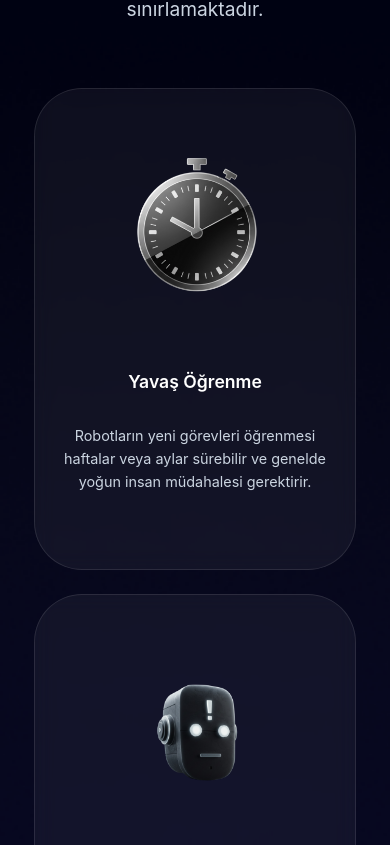
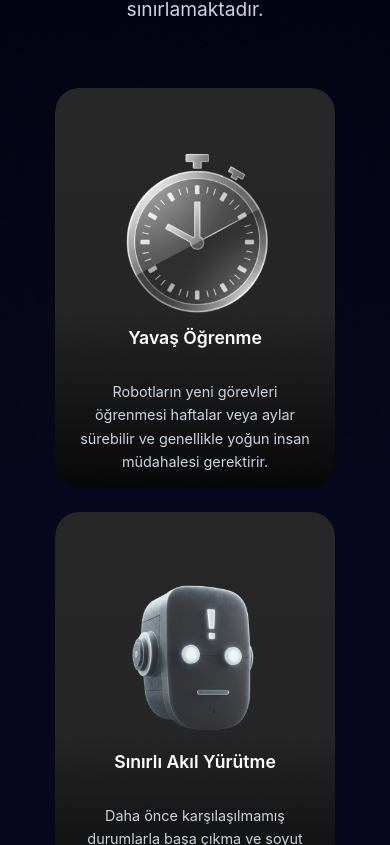
Before and after one commit to oglcncvzc/PhiWeb, a React (Create React App) app: page / in a window 390 px wide. Shown: the part 1259-2104 px from the top of the page. Built offline with nearby package versions, Linux system fonts and the light colour scheme; a web font is replaced by a local one.

Commit message:
last version

```diff
--- a/src/components/CognitiveGap.css
+++ b/src/components/CognitiveGap.css
@@ -39,86 +39,46 @@
 
 .cards-grid {
   display: grid;
-  grid-template-columns: repeat(auto-fit, minmax(300px, 1fr));
+  grid-template-columns: repeat(auto-fit, minmax(320px, 1fr));
   gap: 2rem;
   margin-top: 3rem;
 }
 
-.card {
+.card-item {
   position: relative;
-  background: rgba(255, 255, 255, 0.05);
-  border: 1px solid rgba(255, 255, 255, 0.1);
-  border-radius: 48px;
-  padding: 56px 24px;
-  backdrop-filter: blur(10px);
-  transition: all 0.3s ease;
-  cursor: pointer;
-  transform-style: preserve-3d;
-  perspective: 1000px;
-  width: 304px;
+  width: 320px;
   height: 480px;
   margin: 0 auto;
+  border-radius: 24px;
+  overflow: hidden;
+  cursor: pointer;
+  transition: transform 0.3s ease;
+}
+
+.card-item:hover {
+  transform: scale(1.02);
+}
+
+.background-image {
+  width: 100%;
+  height: 100%;
+  object-fit: cover;
+  border-radius: 24px;
+}
+
+.text-overlay {
+  position: absolute;
+  bottom: 0;
+  left: 0;
+  right: 0;
+  height: 160px;
+  background: linear-gradient(transparent, rgba(0, 0, 0, 0.8));
+  padding: 24px;
+  color: white;
   display: flex;
   flex-direction: column;
+  justify-content: center;
   align-items: center;
-  justify-content: center;
-  text-align: center;
-}
-
-.card-content {
-  position: relative;
-  z-index: 2;
-  width: 100%;
-  height: 100%;
-  display: flex;
-  flex-direction: column;
-  align-items: center;
-  justify-content: center;
-}
-
-.card-glow {
-  position: absolute;
-  top: 0;
-  left: 0;
-  right: 0;
-  bottom: 0;
-  border-radius: 48px;
-  background: linear-gradient(135deg, rgba(139, 92, 246, 0.1), rgba(124, 58, 237, 0.1));
-  opacity: 0;
-  transition: opacity 0.3s ease;
-  z-index: 1;
-}
-
-.card:hover .card-glow {
-  opacity: 1;
-}
-
-.card.hovered .card-glow {
-  opacity: 1;
-}
-
-.card-icon {
-  display: flex;
-  justify-content: center;
-  margin-bottom: 1.5rem;
-  width: 190px;
-  height: 258px;
-  display: flex;
-  align-items: center;
-  justify-content: center;
-}
-
-.card-icon img {
-  width: 190px;
-  height: 258px;
-  object-fit: contain;
-  transition: transform 0.3s ease;
-  border-radius: 0;
-  opacity: 100%;
-}
-
-.card:hover .card-icon img {
-  transform: scale(1.1);
 }
 
 .card-title {
@@ -136,29 +96,6 @@
   color: #cbd5e1;
 }
 
-/* 3D Card Effect Enhancements */
-.card::before {
-  content: '';
-  position: absolute;
-  top: 0;
-  left: 0;
-  right: 0;
-  bottom: 0;
-  border-radius: 48px;
-  background: linear-gradient(135deg, rgba(139, 92, 246, 0.2), rgba(124, 58, 237, 0.2));
-  opacity: 0;
-  transition: opacity 0.3s ease;
-  z-index: 0;
-}
-
-.card:hover::before {
-  opacity: 1;
-}
-
-.card.hovered::before {
-  opacity: 1;
-}
-
 /* Responsive Design */
 @media (max-width: 768px) {
   .section-title {
@@ -174,19 +111,22 @@
     gap: 1.5rem;
   }
 
-  .card {
+  .card-item {
     width: 280px;
     height: 400px;
-    padding: 40px 20px;
   }
 
-  .card-icon {
-    width: 150px;
-    height: 200px;
+  .text-overlay {
+    height: 140px;
+    padding: 20px;
   }
 
-  .card-icon img {
-    width: 150px;
-    height: 200px;
+  .card-title {
+    font-size: 1.3rem;
+    margin-bottom: 0.8rem;
+  }
+
+  .card-description {
+    font-size: 0.9rem;
   }
 }
--- a/src/components/CognitiveGap.js
+++ b/src/components/CognitiveGap.js
@@ -1,20 +1,24 @@
 import React from 'react';
 import './CognitiveGap.css';
 
+// Bu bileşen, ortalanmış bir düzen içinde bir simge, başlık ve metin içeren
+// şık bir kart görüntüler. Tailwind CSS sınıfları stil için kullanılır.
+
+// Ana CognitiveGap Bileşeni
 const CognitiveGap = () => {
   const cards = [
     {
-      icon: '/images/icon-2.png',
+      image: '/images/frames/Background-1.png',
       title: 'Yavaş Öğrenme',
-      description: 'Robotların yeni görevleri öğrenmesi haftalar veya aylar sürebilir ve genelde yoğun insan müdahalesi gerektirir.'
+      description: 'Robotların yeni görevleri öğrenmesi haftalar veya aylar sürebilir ve genellikle yoğun insan müdahalesi gerektirir.'
     },
     {
-      icon: '/images/robohead2.png',
+      image: '/images/frames/Background-2.png',
       title: 'Sınırlı Akıl Yürütme',
       description: 'Daha önce karşılaşılmamış durumlarla başa çıkma ve soyut komutları anlama konusunda zorluk yaşarlar.'
     },
     {
-      icon: '/images/ikon3 1.png',
+      image: '/images/frames/Background-3.png',
       title: 'Bağlam Eksikliği',
       description: 'Fiziksel eylemleri, sosyal ipuçlarını ve dünyanın nedensel yapısını derinlemesine anlama yetenekleri kısıtlıdır.'
     }
@@ -27,14 +31,26 @@ const CognitiveGap = () => {
         <p className="section-description">
           Günümüzün insansı robotları mekanik olarak gelişmiş olsalar da, karmaşık, dinamik ve belirsiz ortamlarda insan benzeri bir akıl yürütme ve uyum sağlama yeteneğinden yoksundur. Bu "bilişsel boşluk", onların gerçek dünyadaki potansiyellerini sınırlamaktadır.
         </p>
+
+        {/* Kartlar Grid Yapısı */}
         <div className="cards-grid">
           {cards.map((card, index) => (
-            <div key={index} className="card">
-              <div className="card-icon">
-                <img src={card.icon} alt={card.title} />
+            // Background resmi üzerine yazı overlay
+            <div key={index} className="card-item">
+
+              {/* Background Resmi */}
+              <img
+                src={card.image}
+                alt={card.title}
+                className="background-image"
+              />
+
+              {/* Yazı Overlay - resmin alt kısmında */}
+              <div className="text-overlay">
+                <h3 className="card-title">{card.title}</h3>
+                <p className="card-description">{card.description}</p>
               </div>
-              <h3 className="card-title">{card.title}</h3>
-              <p className="card-description">{card.description}</p>
+
             </div>
           ))}
         </div>
```
